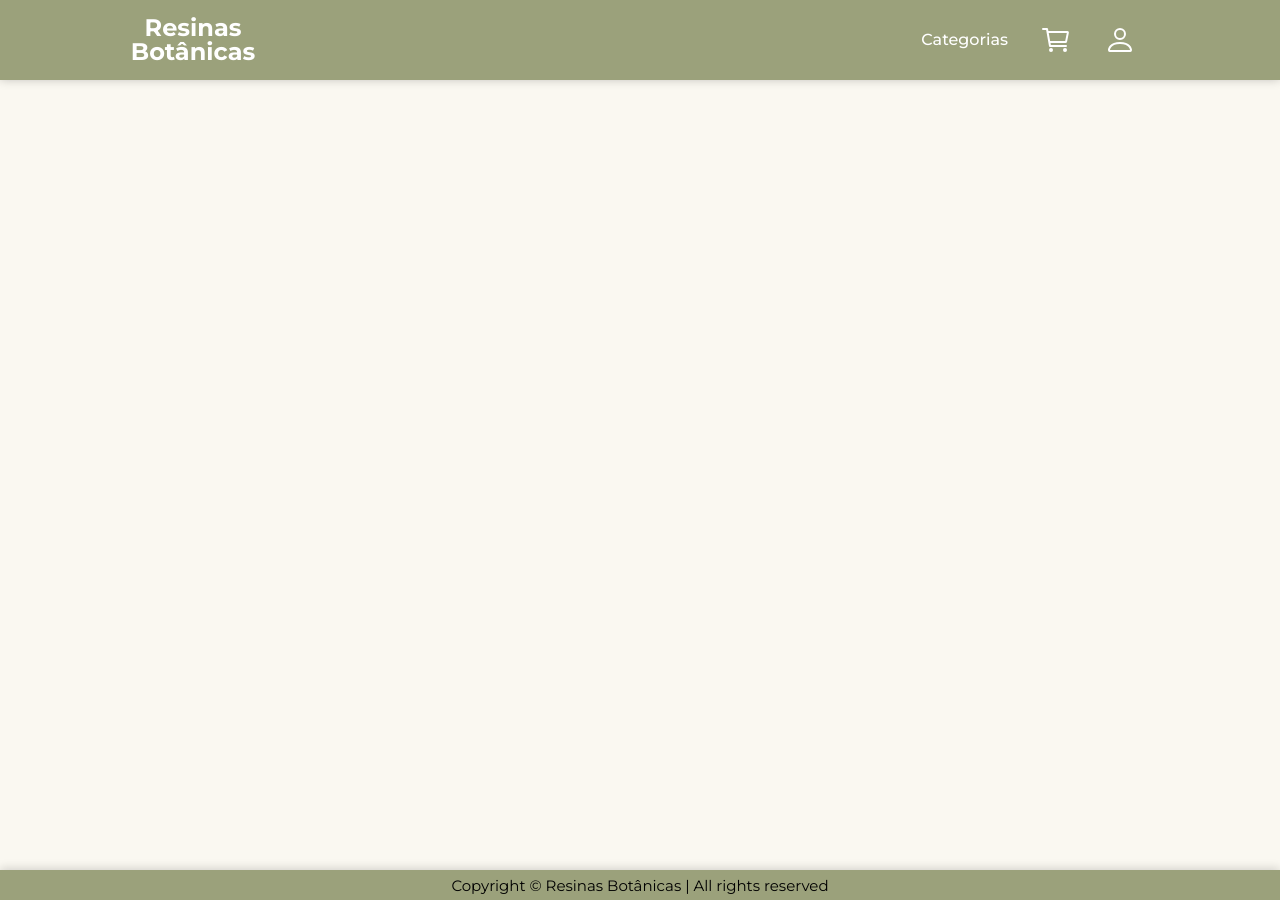
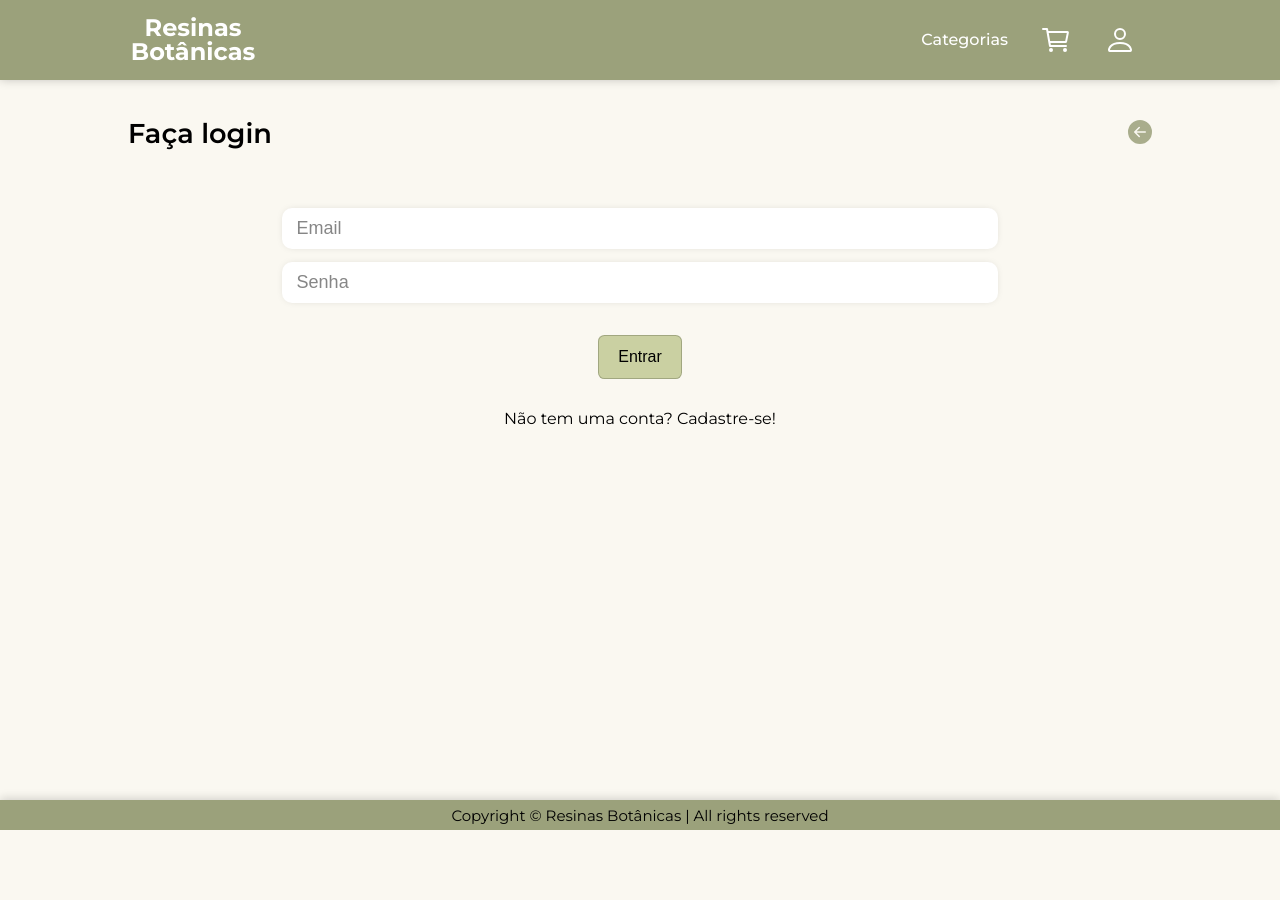
Before and after one commit to eumerme/resinas-botanicas-front, a React (Create React App) app: page /signin in a window 1280 px wide. After the commit the page ends 830 px from the top, so only its background shows below. Built offline with nearby package versions, Linux system fonts and the light colour scheme; no server answers.

Commit message:
feat: sign in route

```diff
--- a/src/App.js
+++ b/src/App.js
@@ -4,7 +4,7 @@ import { Footer, Navbar, PageContainer } from "./components";
 import QueryProvider from "./contexts/QueryClientContext";
 import { StoreProvider } from "./contexts/StoreContext";
 import { ToastContainer } from "react-toastify";
-import { Cart, Home, ProductDetail, Signup } from "./pages";
+import { Cart, Home, ProductDetail, Signup, Signin } from "./pages";
 
 export default function App() {
   return (
@@ -21,6 +21,7 @@ export default function App() {
                 <Route path="/product/:id" element={<ProductDetail />} />
                 <Route path="/cart" element={<Cart />} />
                 <Route path="/signup" element={<Signup />} />
+                <Route path="/signin" element={<Signin />} />
               </Routes>
             </PageContainer>
             <Footer />
--- a/src/components/Auth/index.js
+++ b/src/components/Auth/index.js
@@ -40,4 +40,5 @@ export const StyledButton = styled.button`
 export const LinkBox = styled.div`
   ${DisplayCenter}
   margin-top: 32px;
+  text-align: center;
 `;
--- a/src/components/PageContainer.js
+++ b/src/components/PageContainer.js
@@ -9,5 +9,5 @@ const Container = styled.div`
   min-height: 100vh;
   height: max-content;
   padding: 3rem 10%;
-  margin-top: 70px;
+  padding-top: 120px;
 `;
--- a/src/hooks/index.js
+++ b/src/hooks/index.js
@@ -1,2 +1 @@
 export * from "./useCart";
-export * from "./useLocalStorage";
--- a/src/hooks/useLocalStorage.js
+++ /dev/null
@@ -1,15 +0,0 @@
-import { useEffect, useState } from "react";
-
-export function useLocalStorage(key, initialValue = {}) {
-  const [storedValue, setStoredValue] = useState(() => {
-    const value = JSON.parse(localStorage.getItem(key));
-    if (value) return value;
-    else return initialValue;
-  });
-
-  useEffect(() => {
-    localStorage.setItem(key, JSON.stringify(storedValue));
-  }, [key, storedValue]);
-
-  return [storedValue, setStoredValue];
-}
--- /dev/null
+++ b/src/pages/Signin/Signin.js
@@ -0,0 +1,73 @@
+import { useEffect } from "react";
+import { Link, useNavigate, useLocation } from "react-router-dom";
+import { LinkBox, StyledButton, Wrapper } from "../../components/Auth";
+import { ThreeDots } from "react-loader-spinner";
+import { Form } from "../../components/Auth";
+import { toast } from "react-toastify";
+import { useForm } from "react-hook-form";
+import { signinResolver } from "../../schemas";
+import { Message, Top } from "../../components/shared";
+import { useMutation } from "react-query";
+import { userApi } from "../../services/userApi";
+
+export function Signin() {
+  const { search } = useLocation();
+  const redirectToUrl = new URLSearchParams(search).get("redirect");
+  const redirect = redirectToUrl ? redirectToUrl : "/";
+
+  const navigate = useNavigate();
+
+  const {
+    register,
+    handleSubmit,
+    formState: { errors },
+  } = useForm(signinResolver);
+
+  const {
+    isSuccess,
+    isLoading,
+    error,
+    mutate,
+    data: userData,
+  } = useMutation(async (formData) => userApi.signin(formData));
+
+  const submit = async (data) => {
+    mutate(data);
+  };
+
+  useEffect(() => {
+    if (error) toast.error(error.response.data.message);
+
+    if (isSuccess) {
+      localStorage.setItem("resinasBotanicas", JSON.stringify(userData));
+      toast.success("Login realizado com sucesso");
+      navigate(redirect);
+    }
+  }, [error, isSuccess]);
+
+  return (
+    <>
+      <Top>Faça login</Top>
+      <Wrapper>
+        {/*    {error && <h5 onClick={() => reset()}>{error}</h5>} */}
+
+        <Form onSubmit={handleSubmit(submit)}>
+          <input type="email" placeholder="Email" {...register("email")} disabled={isLoading} />
+          {errors.email && <Message formError>{errors.email.message}</Message>}
+
+          <input type="password" placeholder="Senha" {...register("password")} disabled={isLoading} />
+          {errors.password && <Message formError>{errors.password.message}</Message>}
+
+          <StyledButton type="submit" disabled={isLoading}>
+            {isLoading && <ThreeDots color="#ffffff" height={13} width={51} />}
+            {!isLoading && <>{"Entrar"}</>}
+          </StyledButton>
+        </Form>
+      </Wrapper>
+
+      <LinkBox>
+        <Link to="/signup">Não tem uma conta? Cadastre-se!</Link>
+      </LinkBox>
+    </>
+  );
+}
--- a/src/pages/Signup/Signup.js
+++ b/src/pages/Signup/Signup.js
@@ -33,7 +33,7 @@ export function Signup() {
 
     if (isSuccess) {
       toast.success("Cadastro feito com sucesso");
-      navigate("/redirect=signin");
+      navigate("/signin");
     }
   }, [error, isSuccess]);
 
@@ -67,7 +67,7 @@ export function Signup() {
 
           <StyledButton type="submit" disabled={isLoading}>
             {isLoading && <ThreeDots color="#ffffff" height={13} width={51} />}
-            {!isLoading && <>"Cadastrar" </>}
+            {!isLoading && <>{"Cadastrar"}</>}
           </StyledButton>
         </Form>
       </Wrapper>
--- a/src/pages/index.js
+++ b/src/pages/index.js
@@ -1,4 +1,5 @@
 export * from "./Cart/Cart";
 export * from "./Home/Home";
 export * from "./Signup/Signup";
+export * from "./Signin/Signin";
 export * from "./ProductDetail/ProductDetail";
--- a/src/services/userApi.js
+++ b/src/services/userApi.js
@@ -1,10 +1,13 @@
-import { api, createHeaders } from "./api";
+import { api } from "./api";
 
 async function signup(data) {
-  const headers = createHeaders();
-  const response = await api.post("/users/signup", data, headers);
-
+  const response = await api.post("/users/signup", data);
   return response.data;
 }
 
-export const userApi = { signup };
+async function signin(data) {
+  const response = await api.post("/users/signin", data);
+  return response.data;
+}
+
+export const userApi = { signup, signin };
```
